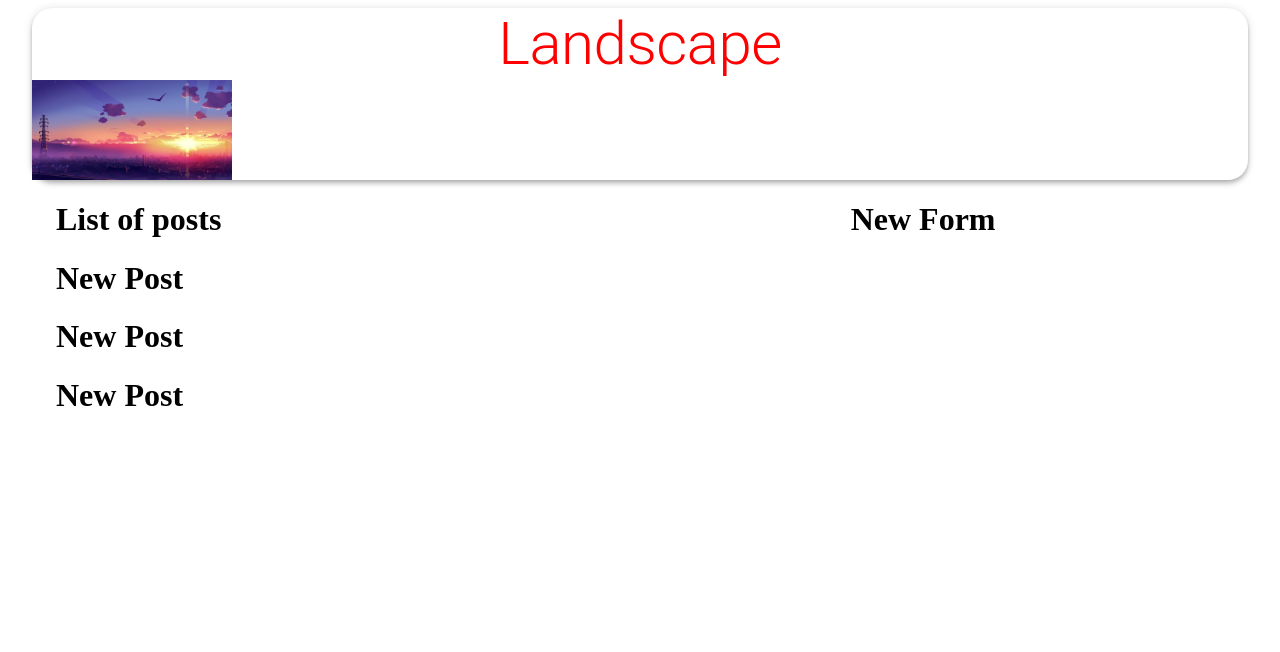
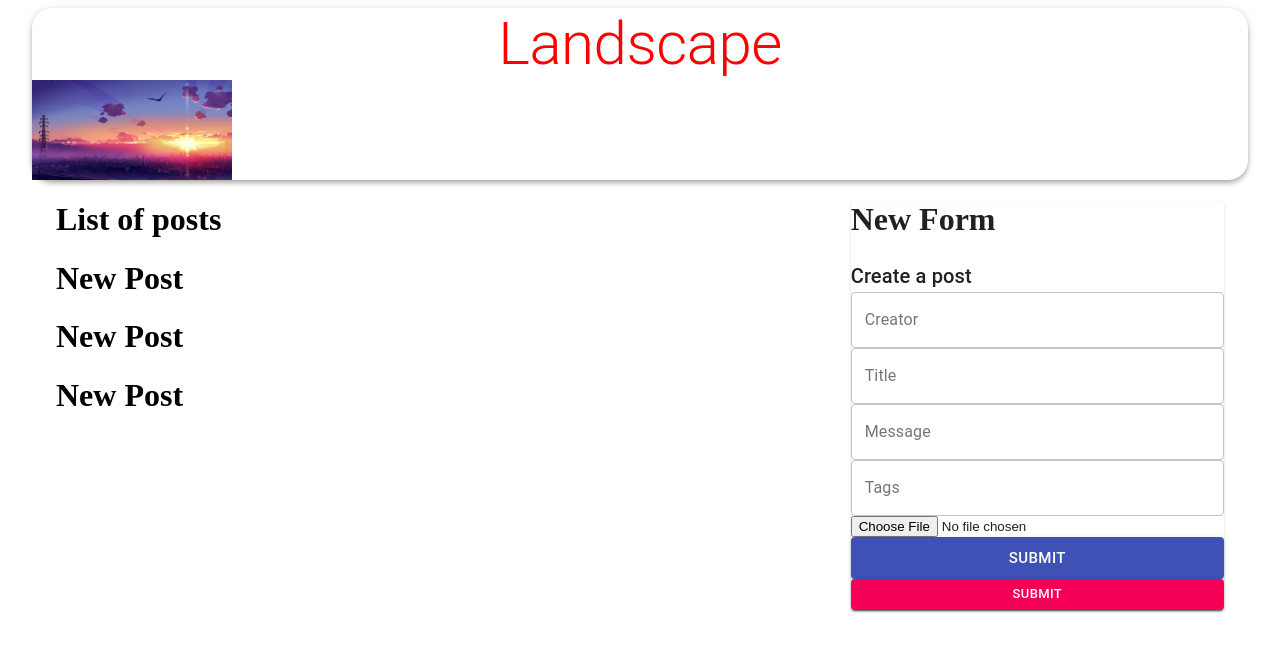
Before and after one commit to LIWKaguya/Attic, a React (Create React App) app in the folder attic_frontend/: page / in a window 1280 px wide. Shown: the top 652 px of the page. Built offline with nearby package versions, Linux system fonts and the light colour scheme; no server answers.

Commit message:
Implementing a form although not looking very good

```diff
--- a/attic_frontend/package.json
+++ b/attic_frontend/package.json
@@ -10,6 +10,7 @@
     "axios": "^0.26.1",
     "react": "^18.0.0",
     "react-dom": "^18.0.0",
+    "react-file-base64": "^1.0.3",
     "react-redux": "^8.0.0",
     "react-scripts": "5.0.1",
     "redux-thunk": "^2.4.1",
--- a/attic_frontend/src/components/Form/Form.js
+++ b/attic_frontend/src/components/Form/Form.js
@@ -1,9 +1,43 @@
-import React from "react";
+import React, { useState } from "react";
+import {TextField, Button, Typography, Paper } from '@material-ui/core';
+import FileBase from 'react-file-base64'
 
 const Form = () => {
+    const [postData, setPostData] = useState({
+        creator: '', title: '', tags: '', message:'', selectedFile: ''
+    })
+
+    const handleSubmit = () => {
+
+    }
+
+    const clear = () => {
+
+    }
+
     return (
-        <h1>New Form</h1>
+        <Paper>
+            <h1>New Form</h1>
+            <form autoComplete="off" noValidate onSubmit={handleSubmit}>
+                <Typography variant="h6">Create a post</Typography>
+                <TextField name='creator' variant="outlined" label="Creator" fullWidth value={postData.creator} onChange={(e) => setPostData({ ...postData, creator: e.target.value})}/>
+                <TextField name='title' variant="outlined" label="Title" fullWidth value={postData.creator} onChange={(e) => setPostData({ ...postData, title: e.target.value})}/>
+                <TextField name='message' variant="outlined" label="Message" fullWidth value={postData.creator} onChange={(e) => setPostData({ ...postData, message: e.target.value})}/>
+                <TextField name='tags' variant="outlined" label="Tags" fullWidth value={postData.creator} onChange={(e) => setPostData({ ...postData, tags: e.target.value})}/>
+                <div>
+                    <FileBase
+                        type='file'
+                        multiple={false}
+                        onDone={({base64}) => setPostData({ ...postData, selectedFile: base64})}
+                    />
+                </div>
+                <Button variant='contained' color='primary' size='large' type='submit' fullWidth>Submit</Button>
+                <Button variant='contained' color='secondary' size='small' onClick={clear} fullWidth>Submit</Button>
+            </form>
+        </Paper>
     )
 }
 
 export default Form;
+
+// mem.dev
```
Also changed, not shown: 1 other file (tests, documents, lock files or other folders).
